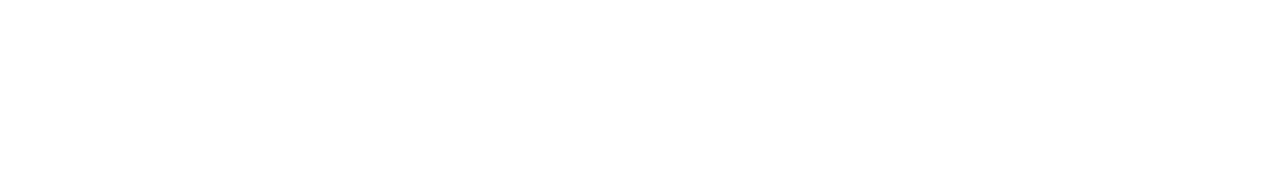
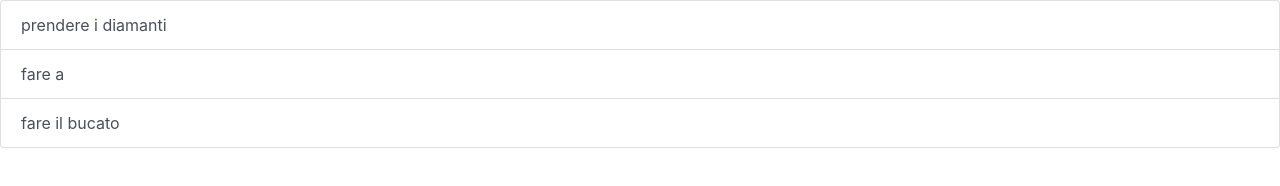
Before and after one commit to fcarrara24/vue-todolist, a plain HTML site: page index.html in a window 1280 px wide. Drawn offline with nearby package versions, Linux system fonts and the light colour scheme.

Commit message:
milestone 1

```diff
--- a/index.html
+++ b/index.html
@@ -13,7 +13,18 @@
 <body>
     <div id="app">
         <header></header>
-        <main></main>
+        <main>
+            <ul class="list-group n" v-if="tasks.length > 0">
+                <li class="list-group-item list-group-item-action d-flex flex-row justify-content-between"
+                    v-for="(todo, index) in tasks" :key="todo.index">
+                    <span :class="{'done': todo.done}" @click="toggleDone(index)">{{todo.text}}</span>
+                    <i class="fa-solid fa-trash" style="cursor: pointer;" @click="removeTask(todo.id)"></i>
+                </li>
+            </ul>
+            <div v-else>
+                non hai piu task da fare
+            </div>
+        </main>
     </div>
     <script src="https://unpkg.com/vue@3/dist/vue.global.js"></script>
     <script src="js/script.js"></script>
--- a/js/script.js
+++ b/js/script.js
@@ -2,12 +2,31 @@ const { createApp } = Vue;
 const obj = {
     data() {
         return {
-            message: 'hello vue'
+            tasks: [
+                {
+                    id: 1,
+                    text: 'prendere i diamanti',
+                    done: false
+                },
+                {
+                    id: 2,
+                    text: 'fare a',
+                    done: false
+                },
+                {
+                    id: 3,
+                    text: 'fare il bucato',
+                    done: false
+                },
+            ],
+            lastId: 3,
+            todoText: '',
+            filterValue: '',
         }
     },
     methods: {
-        changeMessage() {
-            this.message = 'ciao';
+        changeThings() {
+
         }
     }
 }
```
